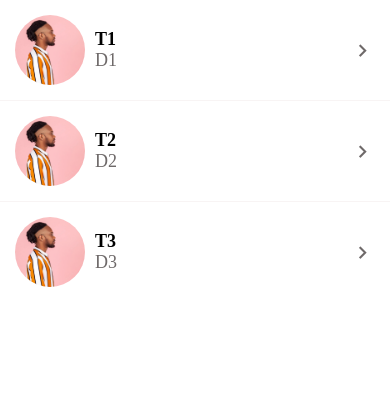
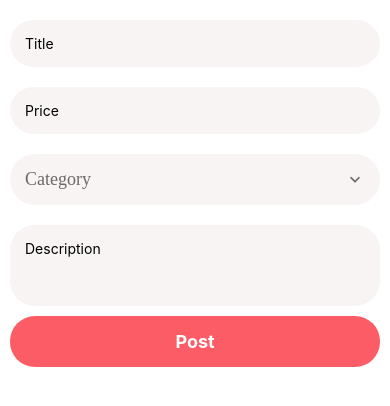
Before and after one commit to zahid2022skipq/ecommerceapp, a React Native app: screen / in a window 390 px wide. Shown: the top 406 px of the page. Built offline with nearby package versions, Linux system fonts and the light colour scheme.

Commit message:
improving text inputs

```diff
--- a/App.js
+++ b/App.js
@@ -1,11 +1,11 @@
 import { StyleSheet, Switch, Text, TextInput, View } from "react-native";
 import Screen from "./app/components/Screen";
-import MessagesScreen from "./app/screens/MessagesScreen";
+import ListingEditScreen from "./app/screens/ListingsEditScreen";
 
 export default function App() {
   return (
     <Screen>
-      <MessagesScreen />
+      <ListingEditScreen />
     </Screen>
   );
 }
```
